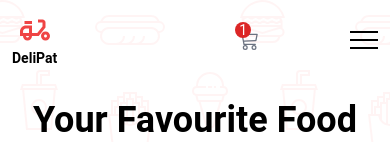
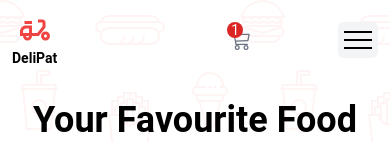
Before and after one commit to boularbahsmail/Food-Delivery-App, a Next.js app: page / in a window 390 px wide. Shown: the top 142 px of the page. Built offline with nearby package versions, Linux system fonts and the light colour scheme.

Commit message:
Add Background Color To Hamburger Menu

```diff
--- a/components/Navbar/index.jsx
+++ b/components/Navbar/index.jsx
@@ -60,7 +60,7 @@ const Navbar = () => {
         </div>
 
         <div
-            className={`z-50 flex flex-col justify-center items-center sm:hidden ${styles.hamburger} ${navOpen ? `${styles.open}` :  ""}`}
+            className={`z-50 flex flex-col justify-center items-center bg-gray-100 h-9 w-10 rounded-md sm:hidden ${styles.hamburger} ${navOpen ? `${styles.open}` :  ""}`}
             onClick={() => setNavbOpen(!navOpen)}>
           <span className="h-0.5 w-7 bg-black mb-1.5 ease-in-out duration-150"></span>
           <span className="h-0.5 w-7 bg-black mb-1.5 ease-in-out duration-150"></span>
--- a/styles/Navbar.module.css
+++ b/styles/Navbar.module.css
@@ -1,3 +1,7 @@
+.hamburger.open {
+    background-color: transparent;
+}
+
 .hamburger.open span {
     background-color: white;
 }
```
